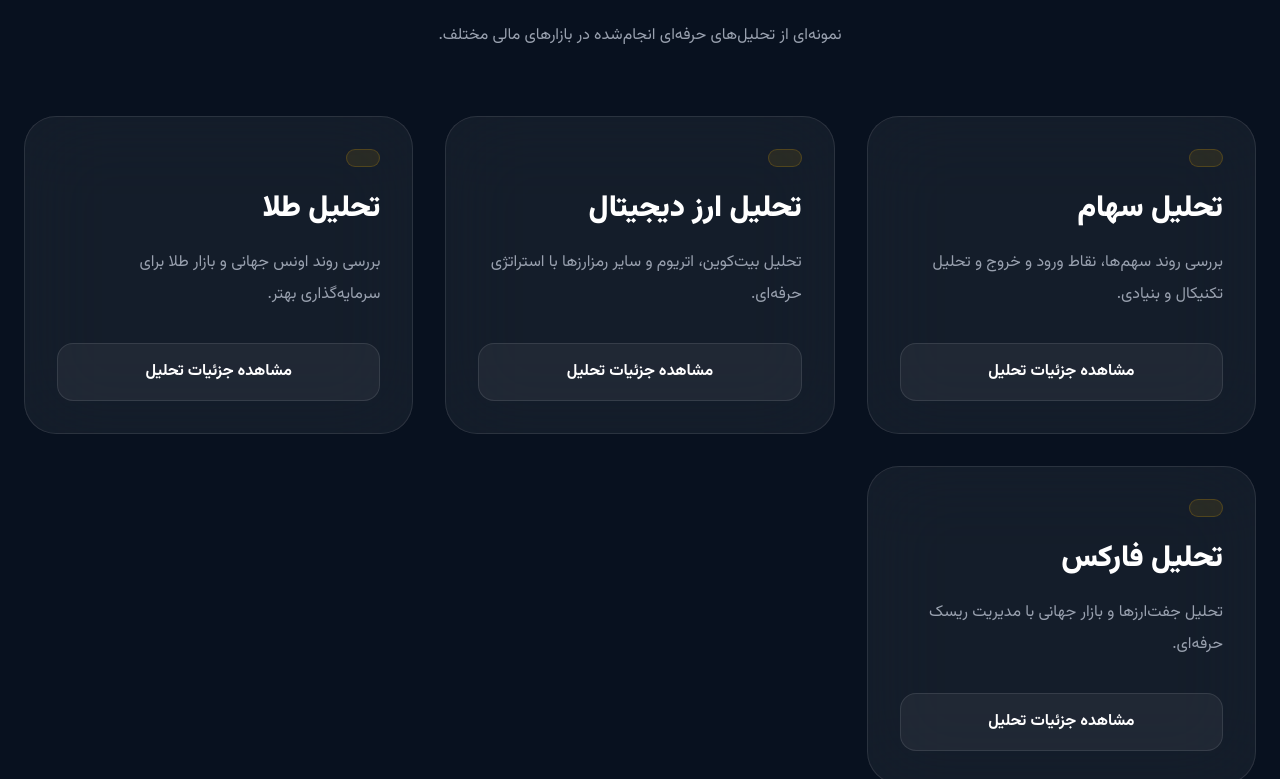
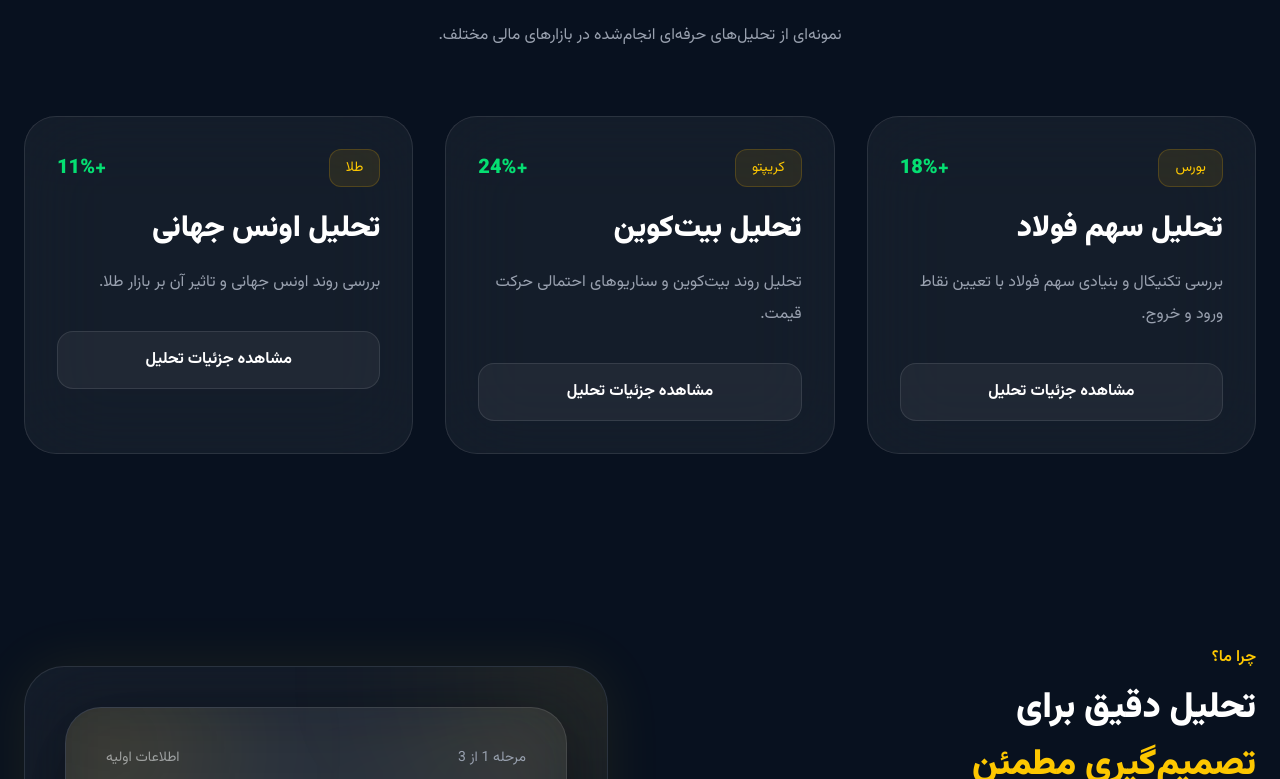
Before and after one commit to evrin361/finance-site, a Next.js app: page / in a window 1280 px wide. Shown: the part 1881-2660 px from the top of the page. Built offline with nearby package versions, Linux system fonts and the light colour scheme.

Commit message:
fix samples section

```diff
--- a/app/page.tsx
+++ b/app/page.tsx
@@ -509,26 +509,25 @@ ${message}`
 
     <div className="grid md:grid-cols-2 lg:grid-cols-3 gap-8">
 
-      {[
+      {
+      [
   {
-    title: 'تحلیل سهام',
-    desc: 'بررسی روند سهم‌ها، نقاط ورود و خروج و تحلیل تکنیکال و بنیادی.',
-    icon: <BarChart3 size={40} className="text-yellow-400" />
+    market: "بورس",
+    title: "تحلیل سهم فولاد",
+    result: "+18%",
+    desc: "بررسی تکنیکال و بنیادی سهم فولاد با تعیین نقاط ورود و خروج."
   },
   {
-    title: 'تحلیل ارز دیجیتال',
-    desc: 'تحلیل بیت‌کوین، اتریوم و سایر رمزارزها با استراتژی حرفه‌ای.',
-    icon: <Bitcoin size={40} className="text-yellow-400" />
+    market: "کریپتو",
+    title: "تحلیل بیت‌کوین",
+    result: "+24%",
+    desc: "تحلیل روند بیت‌کوین و سناریوهای احتمالی حرکت قیمت."
   },
   {
-    title: 'تحلیل طلا',
-    desc: 'بررسی روند اونس جهانی و بازار طلا برای سرمایه‌گذاری بهتر.',
-    icon: <Coins size={40} className="text-yellow-400" />
-  },
-  {
-    title: 'تحلیل فارکس',
-    desc: 'تحلیل جفت‌ارزها و بازار جهانی با مدیریت ریسک حرفه‌ای.',
-    icon: <TrendingUp size={40} className="text-yellow-400" />
+    market: "طلا",
+    title: "تحلیل اونس جهانی",
+    result: "+11%",
+    desc: "بررسی روند اونس جهانی و تاثیر آن بر بازار طلا."
   }
 ]
 
```
